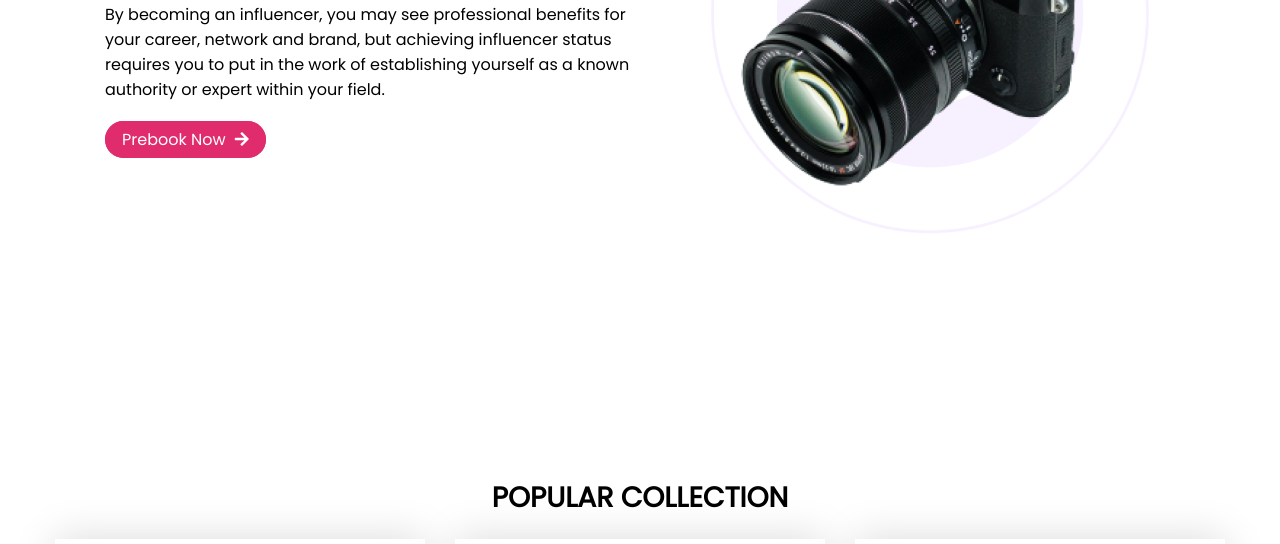
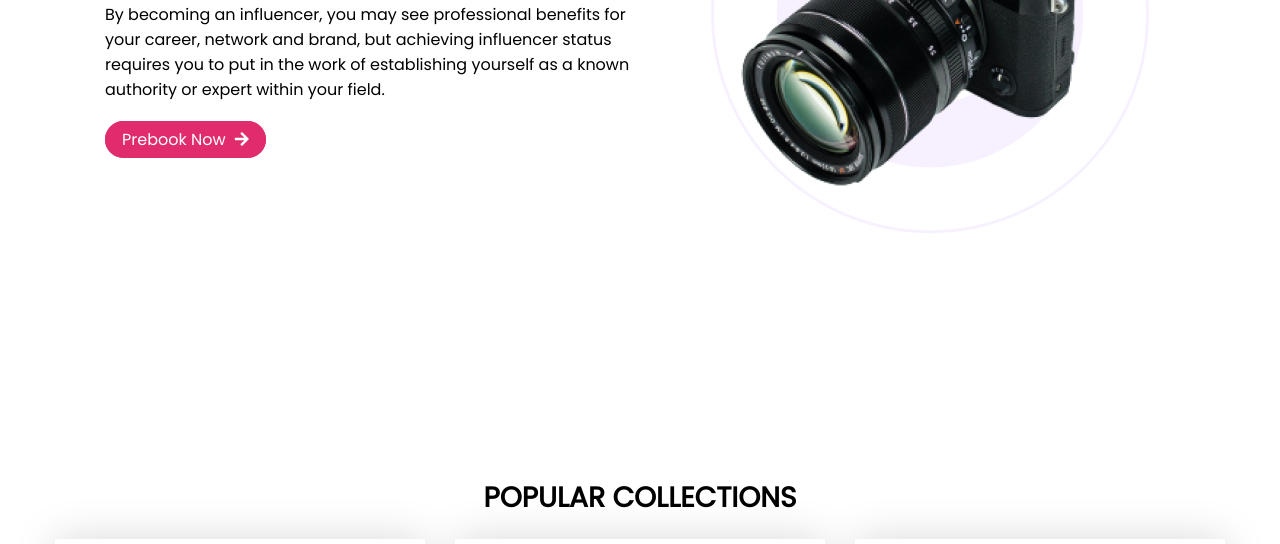
Before and after one commit to shajib99/assignment-2, a plain HTML site: page index.html in a window 1280 px wide. Shown: the part 373-917 px from the top of the page. Drawn offline with Linux system fonts and the light colour scheme.

Commit message:
final-check-to-submit

```diff
--- a/index.html
+++ b/index.html
@@ -80,7 +80,7 @@
       <!-- Products Section BEGIN -->
       <section id="Products">
         <div class="container">
-          <h2 class="section-title">Popular Collection</h2>
+          <h2 class="section-title">Popular Collections</h2>
           <div class="inner-product">
             <div class="product">
               <div class="product-image">
```
